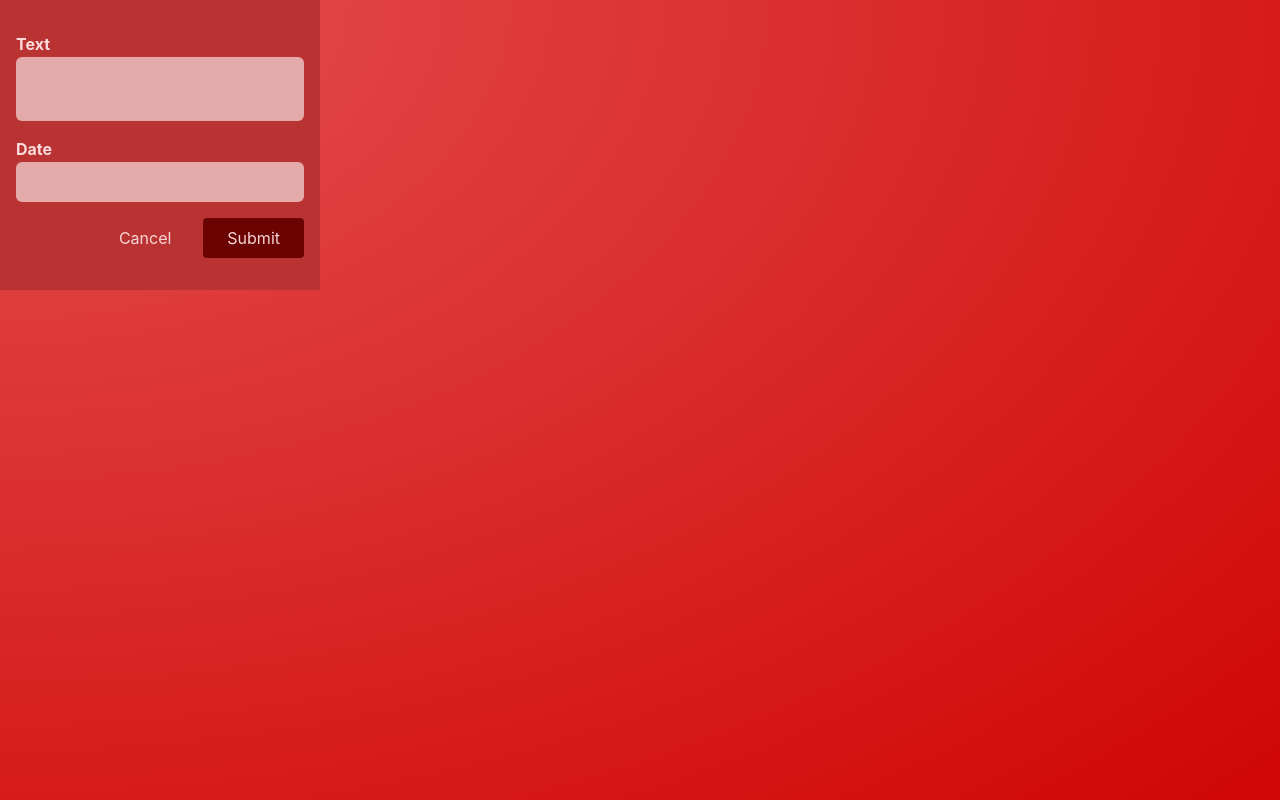
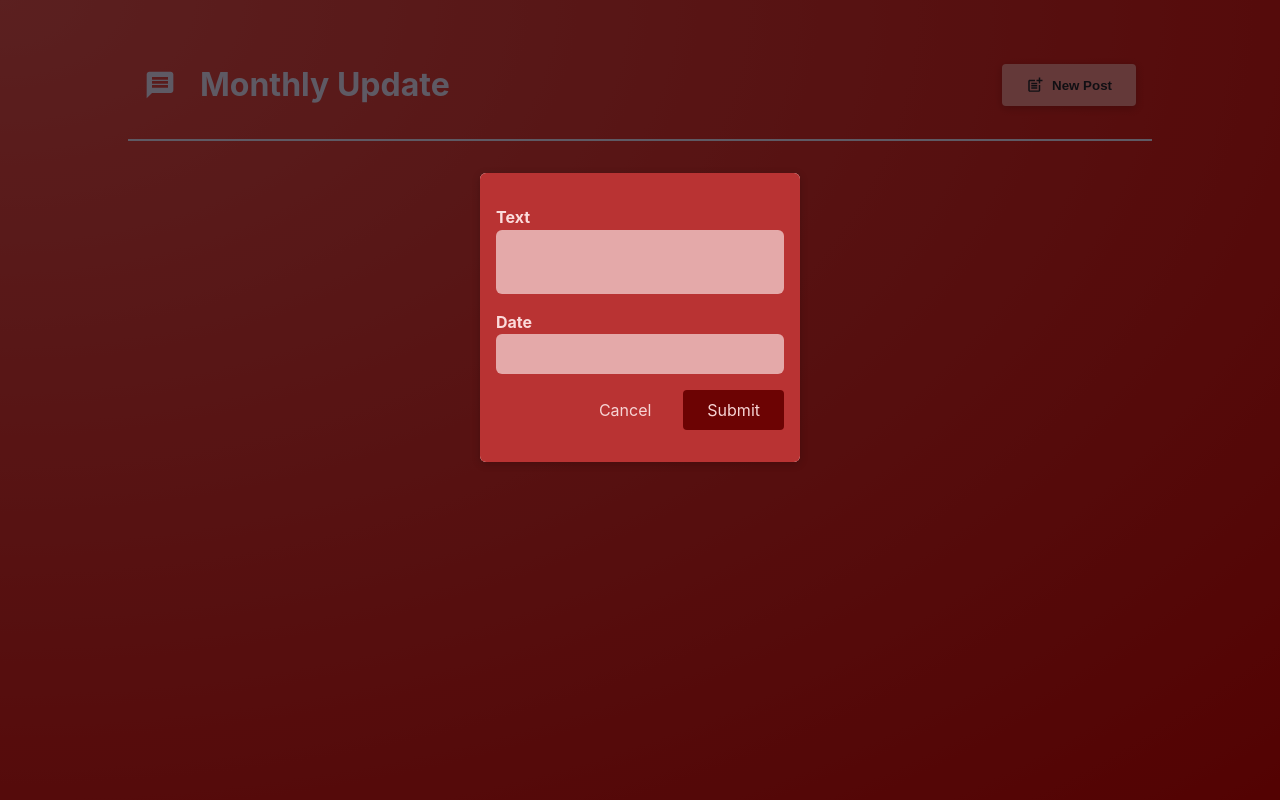
Before and after one commit to Crushest/sebi-site, a React (Vite) app: page /create-post in a window 1280 px wide. Built offline with nearby package versions, Linux system fonts and the light colour scheme.

Commit message:
Renaming/Refactoring
Added React Router 6 and in order to create a route for the new post modal I need to reroute everything.

```diff
--- a/src/App.jsx
+++ /dev/null
@@ -1,27 +0,0 @@
-import { useState } from "react";
-
-import PostsList from "./components/PostsList";
-import MainHeader from "./components/MainHeader";
-
-function App() {
-  const [modalVisible, setModalVisible] = useState(false);
-
-  function hideModalHandler() {
-    setModalVisible(false);
-  }
-
-  function showModalHandler() {
-    setModalVisible(true);
-  }
-
-  return (
-    <>
-      <MainHeader onCreatePost={showModalHandler} />
-      <main>
-        <PostsList isPosting={modalVisible} onStopPosting={hideModalHandler} />
-      </main>
-    </>
-  );
-}
-
-export default App;
--- a/src/components/NewPost.jsx
+++ /dev/null
@@ -1,48 +0,0 @@
-import { useState } from "react";
-import classes from "./NewPost.module.css";
-
-function NewPost({ onCancel, onAddPost }) {
-  const [enteredBody, setEnteredBody] = useState("");
-  const [enteredDate, setEnteredDate] = useState("");
-
-  function bodyChangeHandler(event) {
-    setEnteredBody(event.target.value);
-  }
-
-  function dateChangeHandler(event) {
-    setEnteredDate(event.target.value);
-  }
-
-  function submitHandler(event) {
-    event.preventDefault();
-    const postData = {
-      body: enteredBody,
-      date: enteredDate,
-    };
-    onAddPost(postData);
-    onCancel();
-  }
-
-  return (
-    <form className={classes.form} onSubmit={submitHandler}>
-      <p>
-        <label htmlFor="body">Text</label>
-        <textarea id="body" required rows={2} onChange={bodyChangeHandler} />
-      </p>
-      <p>
-        <label htmlFor="name">Date</label>
-        <input type="text" id="name" required onChange={dateChangeHandler} />
-      </p>
-      <p className={classes.actions}>
-        <button type="button" onClick={onCancel}>
-          Cancel
-        </button>
-        <button type="submit" onSubmit={onAddPost}>
-          Submit
-        </button>
-      </p>
-    </form>
-  );
-}
-
-export default NewPost;
--- a/src/components/PostsList.jsx
+++ b/src/components/PostsList.jsx
@@ -1,6 +1,6 @@
 import { useState, useEffect } from "react";
 
-import NewPost from "./NewPost";
+import NewPost from "../routes/NewPost";
 import Post from "./Post";
 import classes from "./PostsList.module.css";
 import Modal from "./Modal";
--- a/src/main.jsx
+++ b/src/main.jsx
@@ -2,14 +2,22 @@ import React from "react";
 import ReactDOM from "react-dom/client";
 import { RouterProvider, createBrowserRouter } from "react-router-dom";
 
-import App from "./App";
+import Posts from "./routes/Posts";
 import "./index.css";
-import NewPost from "./components/NewPost";
+import NewPost from "./routes/NewPost";
+import RootLayouts from "./routes/RootLayouts";
 
 const router = createBrowserRouter([
-  { name: "Home", path: "/", element:<App /> },
-  { name: "CreatePost", path: "/create-post", element: <NewPost /> },
-  { name: "Post", path: "/Post", component: App },
+  {
+    path: "/",
+    element: <RootLayouts />,
+    children: [
+      { name: "Home", path: "/", element: <Posts /> },
+      { name: "Create Post", path: "/create-post", element: <NewPost /> },
+    ],
+  },
+
+  { name: "Post", path: "/Post", component: Posts },
 ]);
 
 ReactDOM.createRoot(document.getElementById("root")).render(
--- /dev/null
+++ b/src/routes/NewPost.jsx
@@ -0,0 +1,51 @@
+import { useState } from "react";
+import classes from "./NewPost.module.css";
+import Modal from "../components/Modal";
+
+function NewPost({ onCancel, onAddPost }) {
+  const [enteredBody, setEnteredBody] = useState("");
+  const [enteredDate, setEnteredDate] = useState("");
+
+  function bodyChangeHandler(event) {
+    setEnteredBody(event.target.value);
+  }
+
+  function dateChangeHandler(event) {
+    setEnteredDate(event.target.value);
+  }
+
+  function submitHandler(event) {
+    event.preventDefault();
+    const postData = {
+      body: enteredBody,
+      date: enteredDate,
+    };
+    onAddPost(postData);
+    onCancel();
+  }
+
+  return (
+    <Modal>
+      <form className={classes.form} onSubmit={submitHandler}>
+        <p>
+          <label htmlFor="body">Text</label>
+          <textarea id="body" required rows={2} onChange={bodyChangeHandler} />
+        </p>
+        <p>
+          <label htmlFor="name">Date</label>
+          <input type="text" id="name" required onChange={dateChangeHandler} />
+        </p>
+        <p className={classes.actions}>
+          <button type="button" onClick={onCancel}>
+            Cancel
+          </button>
+          <button type="submit" onSubmit={onAddPost}>
+            Submit
+          </button>
+        </p>
+      </form>
+    </Modal>
+  );
+}
+
+export default NewPost;
--- /dev/null
+++ b/src/routes/Posts.jsx
@@ -0,0 +1,13 @@
+import PostsList from "../components/PostsList";
+
+function Posts() {
+  return (
+    <>
+      <main>
+        <PostsList />
+      </main>
+    </>
+  );
+}
+
+export default Posts;
--- /dev/null
+++ b/src/routes/RootLayouts.jsx
@@ -0,0 +1,14 @@
+import { Outlet } from "react-router-dom";
+import MainHeader from "../components/MainHeader"
+
+
+function RootLayouts() {
+  return (
+    <>
+     <MainHeader />
+     <Outlet />
+    </>
+  );
+}
+
+export default RootLayouts
```
Also changed, not shown: src/routes/NewPost.module.css (renamed from src/components/NewPost.module.css).
